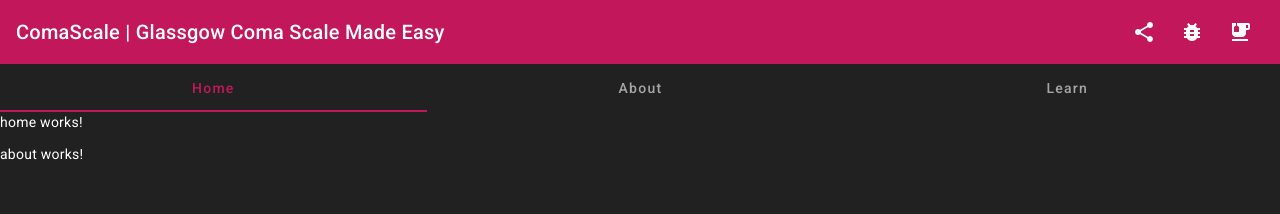
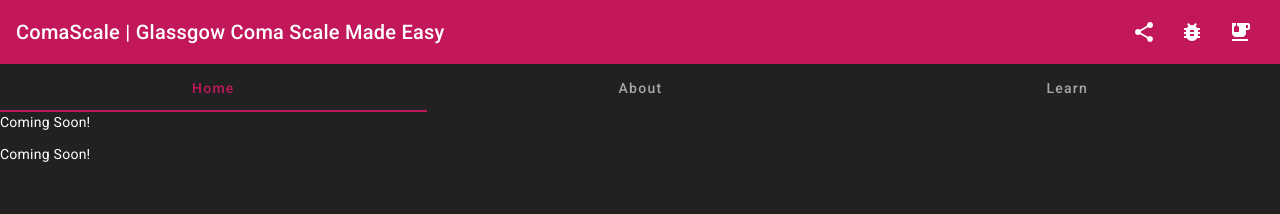
Before and after one commit to JaysPancake/ComaScale, an Angular app: page /about in a window 1280 px wide. Shown: the top 214 px of the page. Built offline with nearby package versions, Linux system fonts and the light colour scheme.

Commit message:
Built for production (unstable)

```diff
--- a/src/app/about/about.component.html
+++ b/src/app/about/about.component.html
@@ -1 +1 @@
-<p>about works!</p>
+<p>Coming Soon!</p>
--- a/src/app/home/home.component.html
+++ b/src/app/home/home.component.html
@@ -1 +1 @@
-<p>home works!</p>
+<p>Coming Soon!</p>
--- a/src/app/learn/learn.component.html
+++ b/src/app/learn/learn.component.html
@@ -1 +1 @@
-<p>learn works!</p>
+<p>Coming Soon!</p>
```
Also changed, not shown: 7 other files (tests, documents, lock files or other folders).
